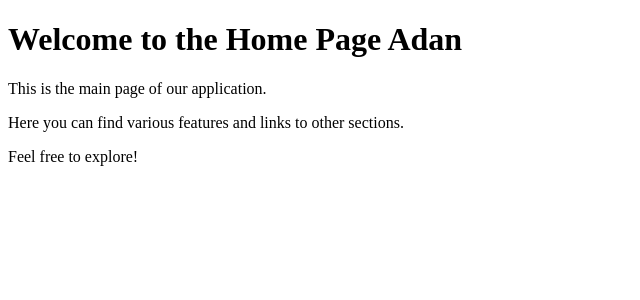
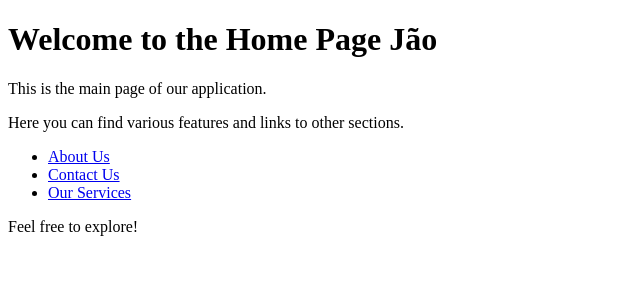
Before and after one commit to adanlsant/FrontJSL, an Angular app: page / in a window 1280 px wide. Shown: the top 300 px of the page, without its empty margins (0-640 px from the left). Built offline with nearby package versions, Linux system fonts and the light colour scheme.

Commit message:
Update home.ts

```diff
--- a/src/app/components/home/home.ts
+++ b/src/app/components/home/home.ts
@@ -8,5 +8,5 @@ import { Component } from '@angular/core';
 })
 export class Home {
 
-  public nome: string = 'Adan';
+  public nome: string = 'Jão';
 }
```
